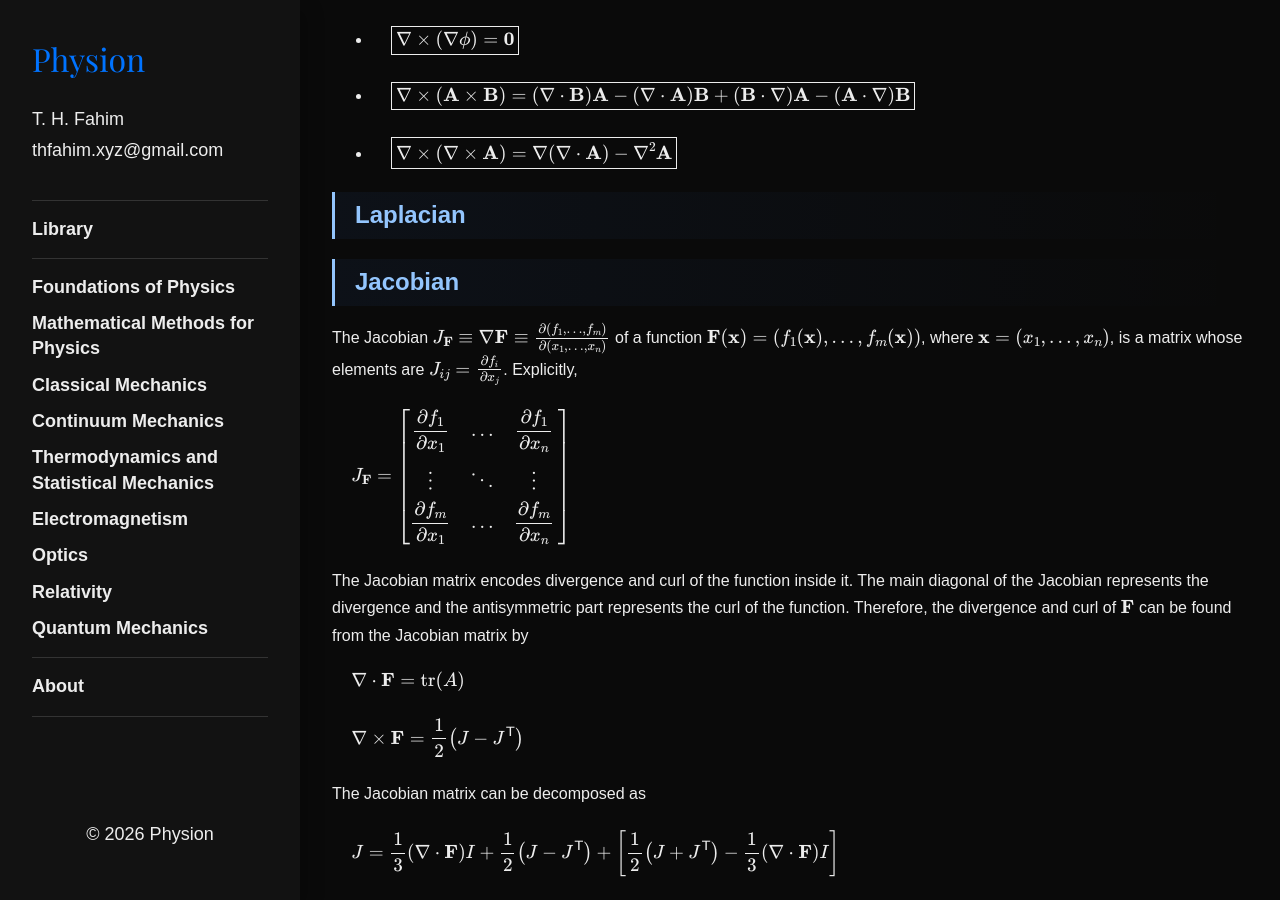
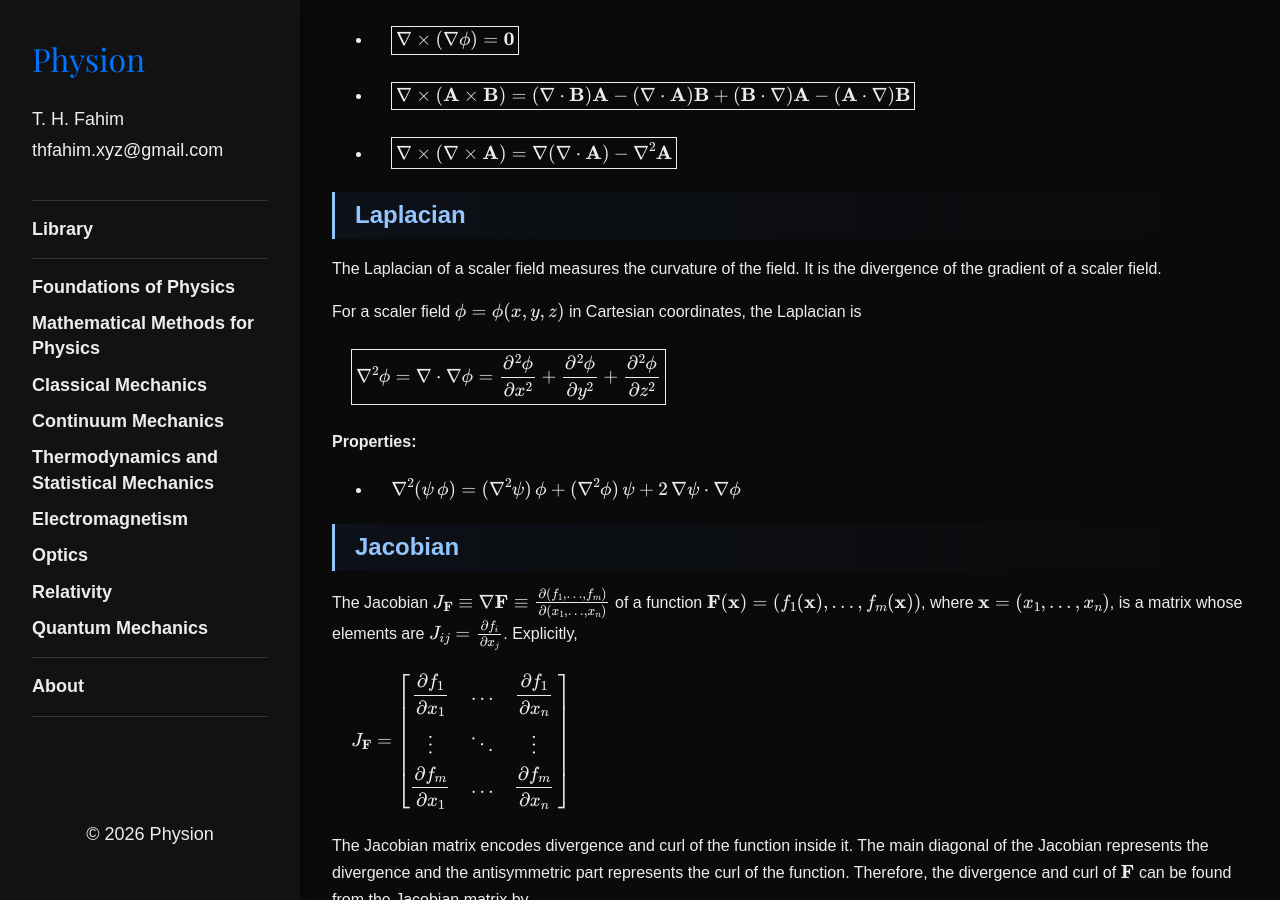
Before and after one commit to thfahim-xyz/physion, a Jekyll site: the page built from books/math_methods/math_methods02/03.md, in a window 1280 px wide and 900 px high, scrolled down 2698 px. Built offline with Jekyll 4.4.1, drawn with Linux system fonts in a browser that asks for light colours.

Commit message:
Update Mathematical Methods for Physics

```diff
--- a/books/math_methods/math_methods02/03.md
+++ b/books/math_methods/math_methods02/03.md
@@ -135,6 +135,18 @@ $$
 
 ## Laplacian
 
+The Laplacian of a scaler field measures the curvature of the field. It is the divergence of the gradient of a scaler field.
+
+For a scaler field $\phi = \phi(x, y, z)$ in Cartesian coordinates, the Laplacian is
+
+$$
+    \boxed{\nabla^2 \phi = \nabla \cdot \nabla \phi = \frac{\partial^2 \phi}{\partial x^2} + \frac{\partial^2 \phi}{\partial y^2} + \frac{\partial^2 \phi}{\partial z^2}}
+$$
+
+**Properties:**
+
+- $$ \nabla^2 (\psi \, \phi) = (\nabla^2 \psi) \, \phi + (\nabla^2 \phi) \, \psi + 2 \, \nabla \psi \cdot \nabla \phi $$
+
 ## Jacobian
 
 The Jacobian $J_{\mathbf F} \equiv \nabla \mathbf F \equiv \frac{\partial (f_1, \dots, f_m)}{\partial (x_1, \dots, x_n)}$ of a function $\mathbf F(\mathbf x) = (f_1 (\mathbf x), \dots, f_m (\mathbf x))$, where $\mathbf x = (x_1, \dots, x_n)$, is a matrix whose elements are $J_{ij} = \frac{\partial f_i}{\partial x_j}$. Explicitly,
```
